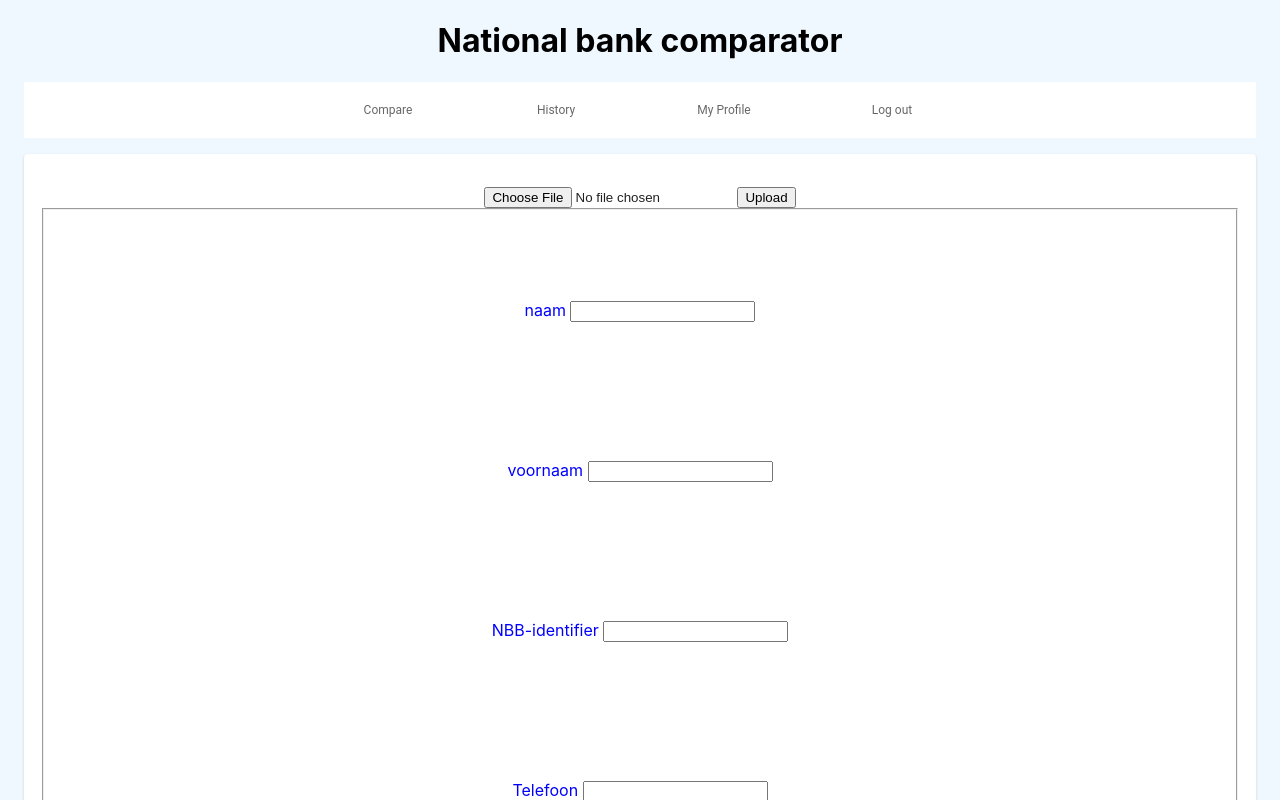
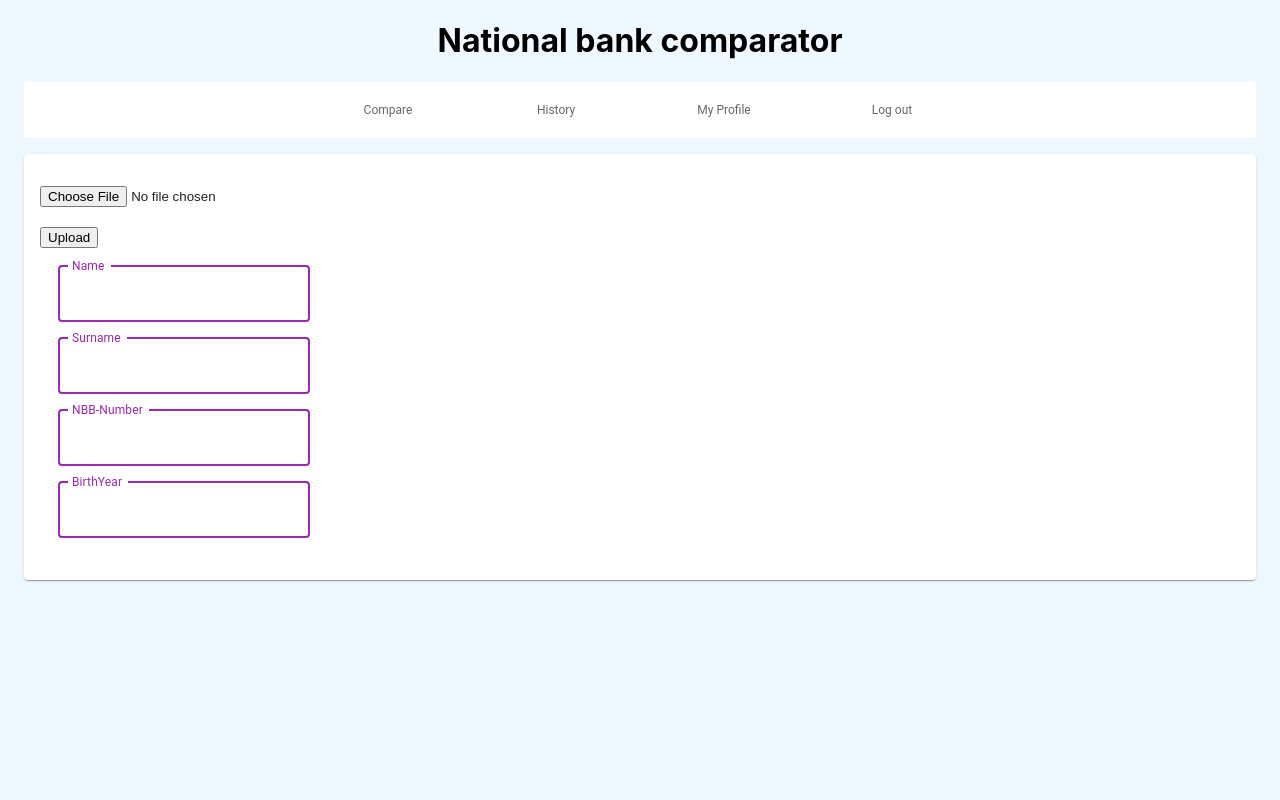
Before and after one commit to TimVanOnckelen/nbbproject-frontend-ap, a React (Create React App) app: page /profile in a window 1280 px wide. Shown: the top 800 px of the page. Built offline with nearby package versions, Linux system fonts and the light colour scheme; sample sign-in values are in the browser's storage.

Commit message:
aanpassingen profilepagina

```diff
--- a/src/components/profile/profile.tsx
+++ b/src/components/profile/profile.tsx
@@ -2,7 +2,8 @@ import React, { useState, ChangeEvent } from 'react';
 import { Image, Container, Row, Col } from 'react-bootstrap';
 import Avatar from '@mui/material/Avatar';
 import Stack from '@mui/material/Stack';
-
+import Box from '@mui/material/Box';
+import TextField from '@mui/material/TextField';
 // const ImageUploadPreview: React.FC = () => {
 //   const [file, setFile] = useState<File | undefined>(undefined);
 //   const [imagePreviewUrl, setImagePreviewUrl] = useState<string>('');
@@ -50,31 +51,51 @@ import Stack from '@mui/material/Stack';
 //   );
 // };
 
-const InputFieldname =()=>{
-    return(
+// const InputFieldname =()=>{
+//     return(
 
-        <>
-        <fieldset style={{ color: 'blue', lineHeight : 10, padding: 20 }}>
+//         <>
+//         <fieldset style={{ color: 'blue', lineHeight : 2, padding: 10, display: 'flex', flexDirection:'column', flexWrap:'wrap', justifyContent:'flex-start' }}>
 
 
-            <label  htmlFor="">naam </label>
-            <input  type="text" name="" id="" /> <br />
-            <label htmlFor="">voornaam </label>
-            <input type="text" name="" id="" /> <br />
-            <label htmlFor="">NBB-identifier </label>
-            <input type="text" name="" id="" /> <br />
-            <label htmlFor="">Telefoon </label>
-            <input type="text" name="" id="" /><br />
-            <label htmlFor="">Geboorte </label>
-            <input type="text" name="" id="" />
-        </fieldset>
+//             <label  htmlFor="">naam </label>
+//             <input  type="text" name="" id="" />
+//             <label htmlFor="">voornaam </label>
+//             <input type="text" name="" id="" />
+//             <label htmlFor="">NBB-identifier </label>
+//             <input type="text" name="" id="" />
+//             <label htmlFor="">Telefoon </label>
+//             <input type="text" name="" id="" />
+//             <label htmlFor="">Geboorte </label>
+//             <input type="text" name="" id="" />
+//         </fieldset>
 
 
-        </>
-    )
+//         </>
+//     )
 
 
-}
+// }
+const ColorTextFields=()=> {
+    return (
+      <Box style={{ color: 'blue', lineHeight : 2, padding: 10, display: 'flex', flexDirection:'column', flexWrap:'wrap', justifyContent:'flex-start' }}
+        component="form"
+        sx={{
+          '& > :not(style)': { m: 1, width: '25ch' },
+        }}
+        noValidate
+        autoComplete="off"
+      >
+        <TextField label="Name" color="secondary" focused />
+        <TextField label="Surname" color="secondary" focused />
+        <TextField label="NBB-Number" color="secondary" focused />
+        <TextField label="BirthYear" color="secondary" focused />
+
+
+      </Box>
+    );
+  }
+
 
 const ProfileImageUpload: React.FC = () => {
   const [selectedImage, setSelectedImage] = useState<File | null>(null);
@@ -89,7 +110,7 @@ const ProfileImageUpload: React.FC = () => {
       const formData = new FormData();
       formData.append('image', selectedImage);
 
-      fetch('http://localhost:3000/upload', {
+      fetch('https://localhost:3000/profile', {
         method: 'POST',
         body: formData,
       })
@@ -107,11 +128,13 @@ const ProfileImageUpload: React.FC = () => {
 
   return (
     <div>
-      <input type="file" accept="image/*" onChange={handleImageChange} />
-      <button onClick={handleUpload}>Upload</button>
+      <input style={{display: 'flex', flexDirection:'column', flexWrap:'wrap', justifyContent:'flex-start' }} type="file" accept="image/*" onChange={handleImageChange} /> <br />
+      <button style={{display: 'flex', flexDirection:'column', flexWrap:'wrap', justifyContent:'flex-start' }} onClick={handleUpload}>Upload</button>
     </div>
   );
 };
+
+
 
 
 
@@ -121,7 +144,8 @@ const ProfileImageUpload: React.FC = () => {
         <>
         {/* <ImageUploadPreview/> */}
         <ProfileImageUpload/>
-        <InputFieldname/>
+        {/* <InputFieldname/> */}
+        <ColorTextFields/>
 
         </>
     )
```
